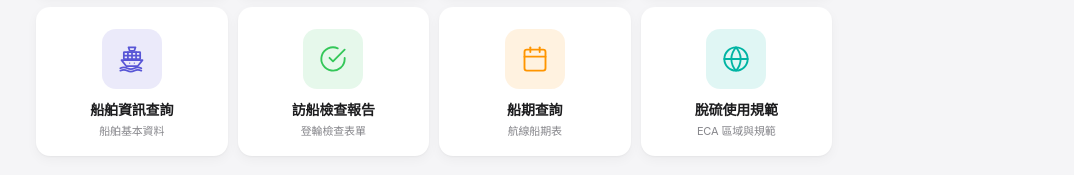
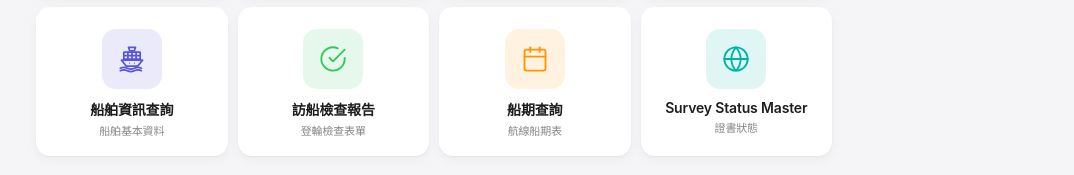
Before and after one commit to RexTu99/ME1Tools, a plain HTML site: page index.html in a window 1280 px wide. Shown: the part 297-472 px from the top of the page, without its empty margins (206-1280 px from the left). Drawn offline with Linux system fonts and the light colour scheme.

Commit message:
Add files via upload

```diff
--- a/index.html
+++ b/index.html
@@ -263,7 +263,7 @@ html, body {
       <div class="tool-desc">航線船期表</div>
     </a>
 
-    <a class="tool-card" data-th="t8" href="https://rextu99.github.io/Emission-Control-Areas-Map/" target="_blank" rel="noopener">
+    <a class="tool-card" data-th="t8" href="https://meitatsu2.github.io/_SurveyStatus/" target="_blank" rel="noopener">
       <div class="tool-icon">
         <svg class="ico" width="28" height="28" viewBox="0 0 24 24" fill="none" stroke="currentColor" stroke-width="1.6" stroke-linecap="round" stroke-linejoin="round" aria-hidden="true">
           <circle cx="12" cy="12" r="10"/>
@@ -271,8 +271,8 @@ html, body {
           <path d="M12 2a15.3 15.3 0 0 1 4 10 15.3 15.3 0 0 1-4 10 15.3 15.3 0 0 1-4-10 15.3 15.3 0 0 1 4-10z"/>
         </svg>
       </div>
-      <div class="tool-name">脫硫使用規範</div>
-      <div class="tool-desc">ECA 區域與規範</div>
+      <div class="tool-name">Survey Status Master</div>
+      <div class="tool-desc">證書狀態</div>
     </a>
   </div>
 </div>
```
